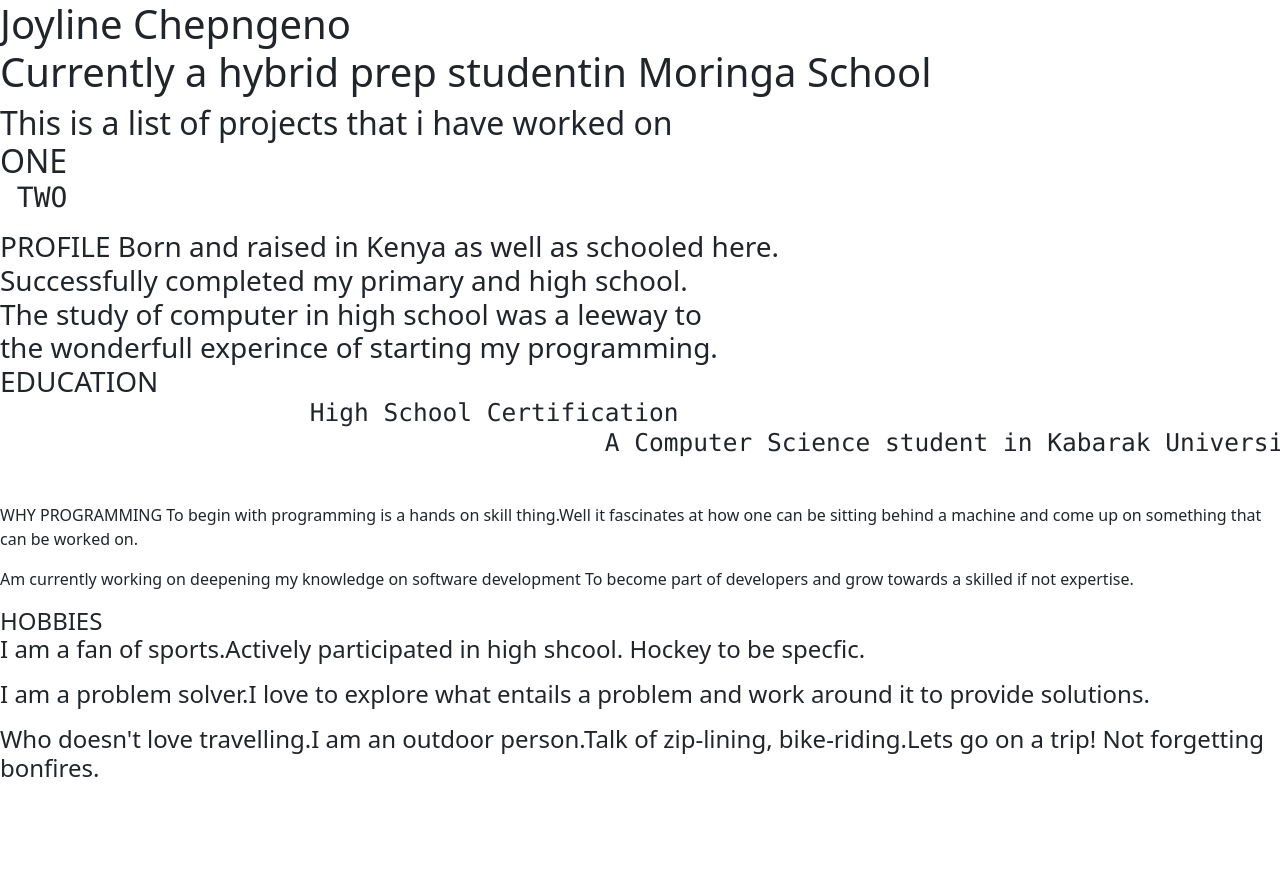
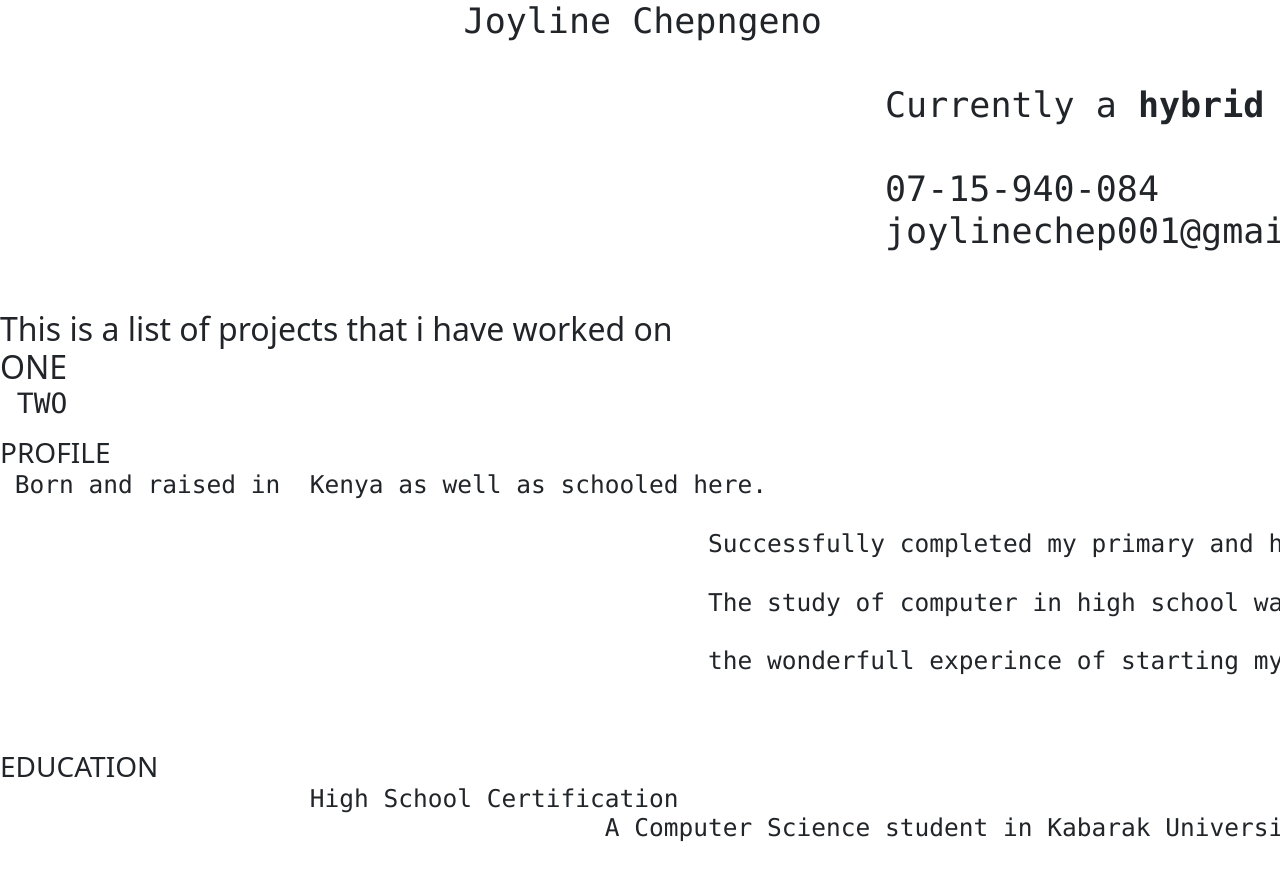
Before and after one commit to joyline254/Portofolio-repo, a plain HTML site: page myportofolio.html in a window 1280 px wide. Shown: the top 875 px of the page. Before the commit the page ends 800 px from the top, so only its background shows below. Drawn offline with Linux system fonts and the light colour scheme.

Commit message:
Add a gmail tp profile in html file

```diff
--- a/myportofolio.html
+++ b/myportofolio.html
@@ -5,18 +5,24 @@
 		<head><title> JOYLINE'S PORTOFOLIO</title>
 		</head>
 			<body>
-				<h1>Joyline Chepngeno<br>
-					  Currently a <stong>hybrid prep student</strong>in Moringa School
+				<h1><pre>
+                      Joyline Chepngeno<br>
+					  Currently a <strong>hybrid prep student</strong>in Moringa School<br>
+					  07-15-940-084
+					  joylinechep001@gmail.com
+					  </pre>
 
 				</h1>
 				<h2>This is a list of projects that i have worked on<br>
 					 ONE <pre> TWO</pre>
 				</h2>
-				<h3>PROFILE
-					Born and raised in <tittle="A COUNTRY IN AFRICA "> Kenya as well as schooled here. <br>
-					Successfully completed my primary and high school.<br>
-                    The study of computer in high school was a leeway to<br>
-					the wonderfull experince of starting my programming.<br>
+				<h3>PROFILE<br>
+					<pre> Born and raised in <tittle="A COUNTRY IN AFRICA "> Kenya as well as schooled here. <br>
+						Successfully completed my primary and high school.<br>
+						The study of computer in high school was a leeway to<br>
+						the wonderfull experince of starting my programming.<br>
+					</pre>
+
 					EDUCATION
 					<pre>
                      High School Certification
```
Also changed, not shown: css/bootstrap.css.
